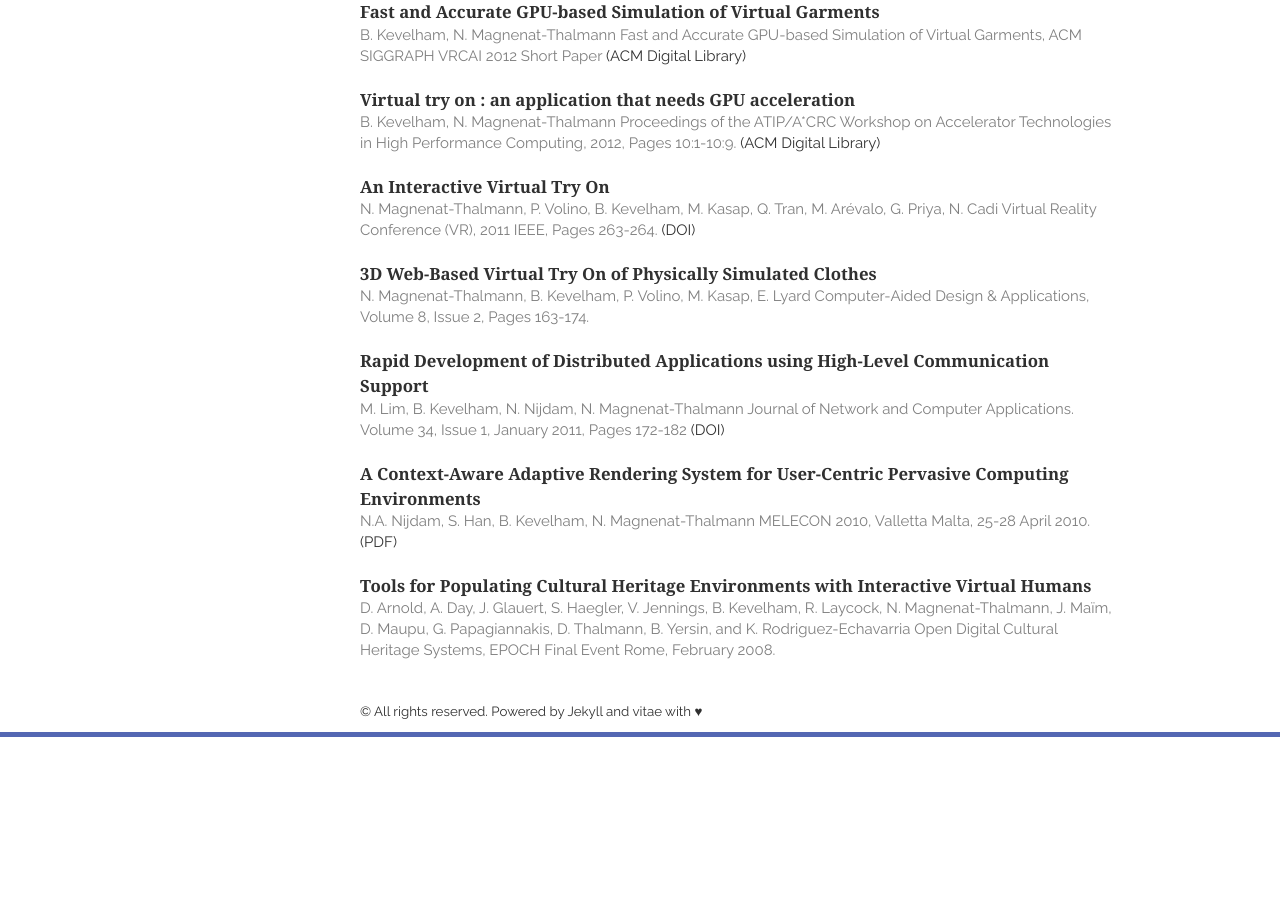
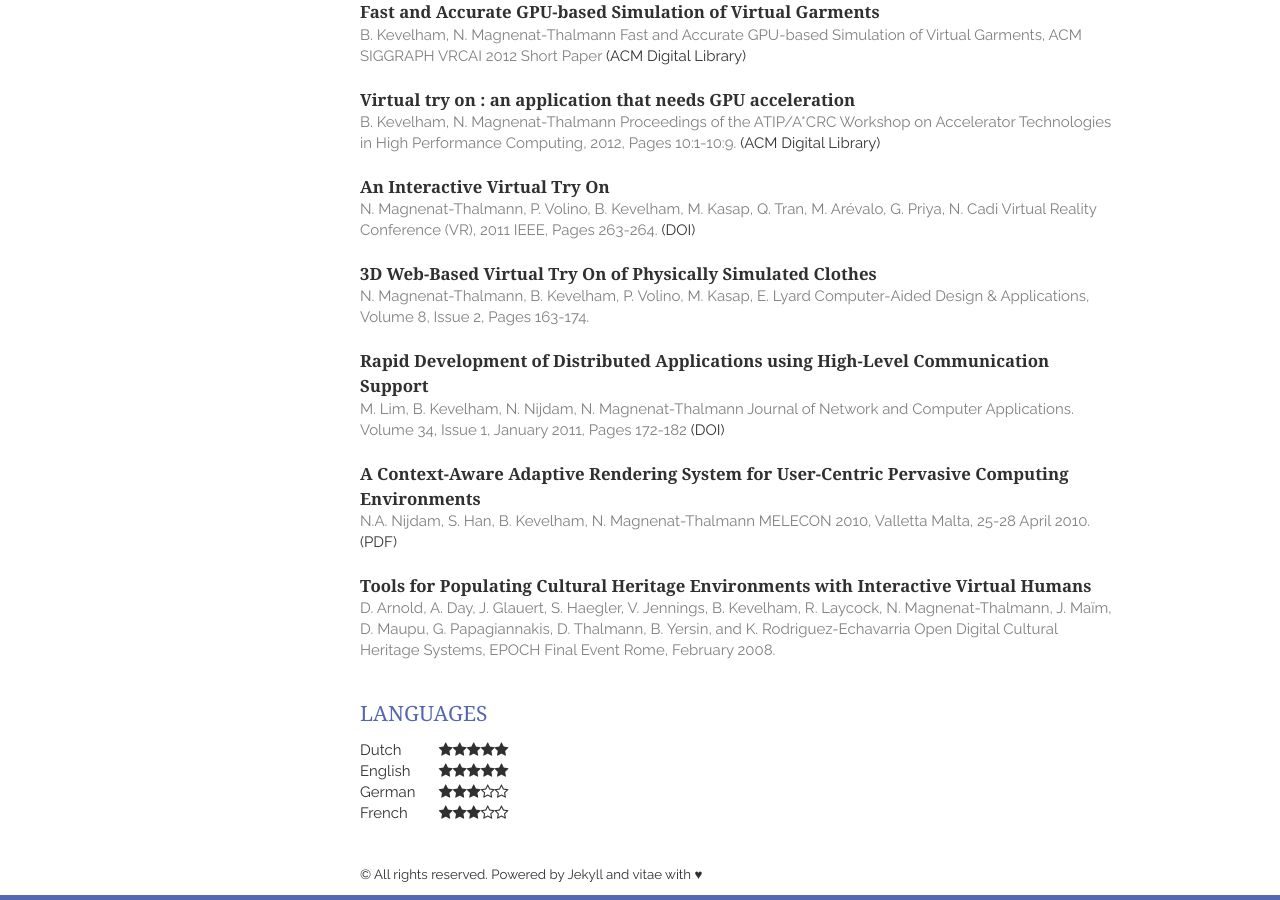
Before and after one commit to bkevelham/bkevelham.github.io, a Jekyll site: the page built from index.html, in a window 1280 px wide and 900 px high, scrolled down 1689 px. Built offline with Jekyll 4.4.1, drawn with Linux system fonts in a browser that asks for light colours; nearby versions of some CDN libraries; Markdown is read by kramdown in place of the engine named in the settings; the list of posts is cut into pages by our own code; before the commit the page ends 2426 px from its top, so only the background shows below that.

Commit message:
Add spoken languages

```diff
--- /dev/null
+++ b/_includes/languages.html
@@ -0,0 +1,9 @@
+<section class="thirteen columns">
+    <h1>Languages</h1>
+    <article>
+        <span style="display:inline-block; width:75px;">Dutch</span> <i class="fa fa-star"></i><i class="fa fa-star"></i><i class="fa fa-star"></i><i class="fa fa-star"></i><i class="fa fa-star"></i><br/>
+        <span style="display:inline-block; width:75px;">English</span> <i class="fa fa-star"></i><i class="fa fa-star"></i><i class="fa fa-star"></i><i class="fa fa-star"></i><i class="fa fa-star"></i><br/>
+		<span style="display:inline-block; width:75px;">German</span>  <i class="fa fa-star"></i><i class="fa fa-star"></i><i class="fa fa-star"></i><i class="fa fa-star-o"></i><i class="fa fa-star-o"></i><br/>
+        <span style="display:inline-block; width:75px;">French</span>  <i class="fa fa-star"></i><i class="fa fa-star"></i><i class="fa fa-star"></i><i class="fa fa-star-o"></i><i class="fa fa-star-o"></i>
+    </article>
+</section>
--- a/index.html
+++ b/index.html
@@ -9,6 +9,8 @@ layout: layout
 {% include skills.html %}
 
 {% include publications.html %}
+
+{% include languages.html %}
 <!--
 
 {% include initiatives.html %}
```
